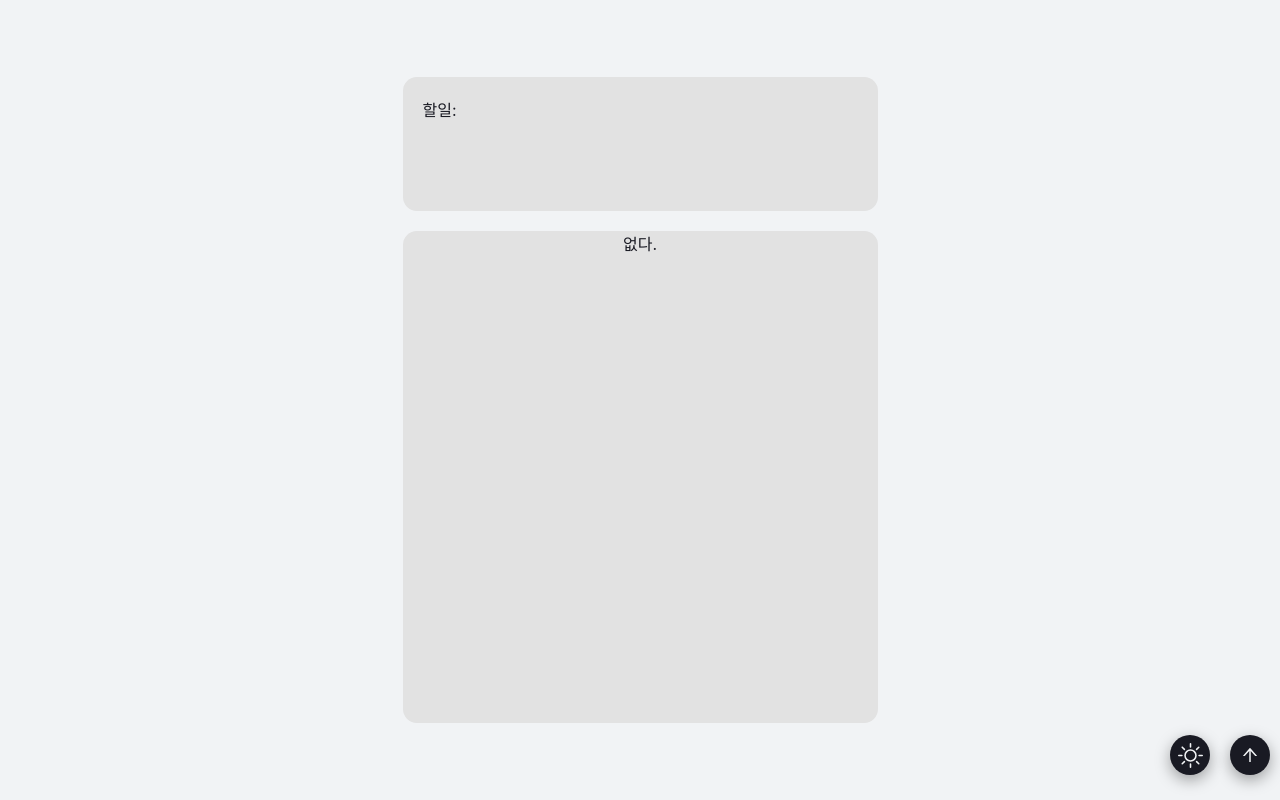
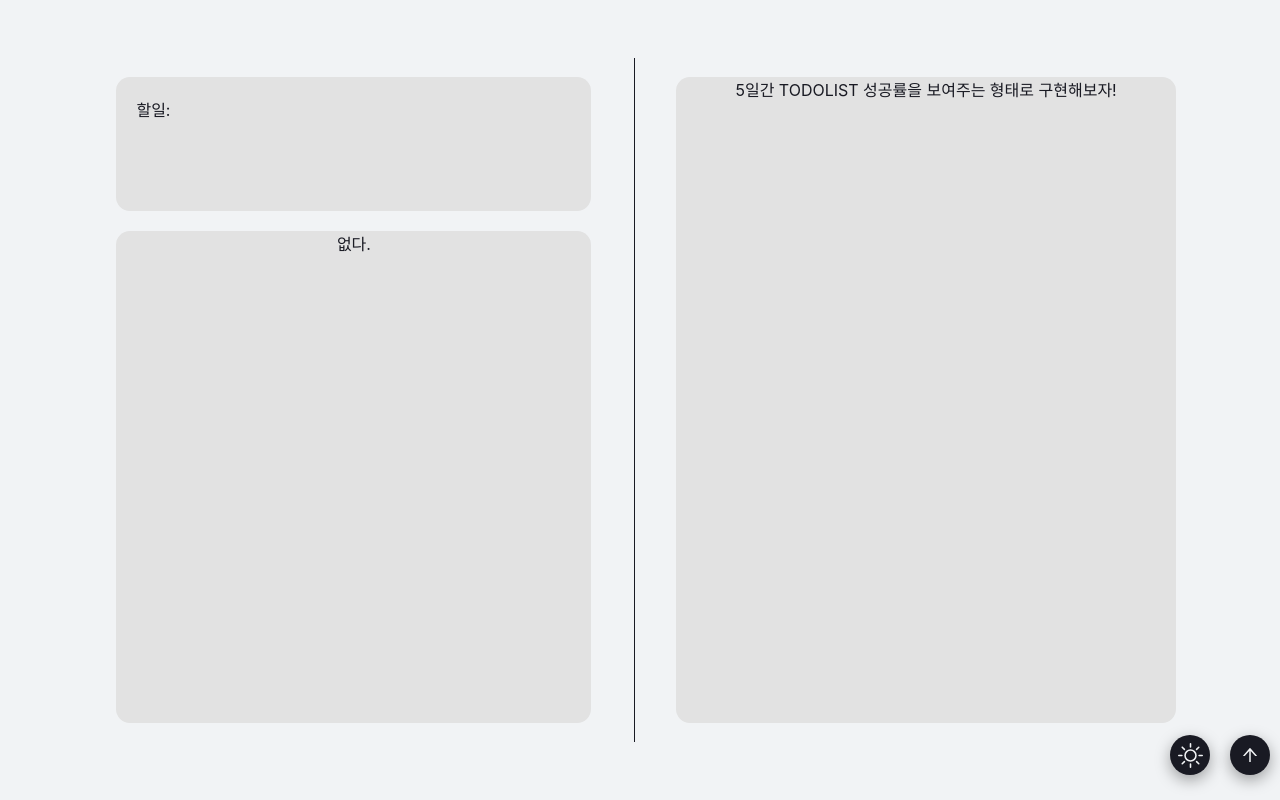
Before and after one commit to Jihun1215/TsTodoList, a React (Create React App) app: page / in a window 1280 px wide. Built offline with nearby package versions, Linux system fonts and the light colour scheme.

Commit message:
Feat: ThisWeek 영역 조정

```diff
--- a/src/components/Thisweek.tsx
+++ b/src/components/Thisweek.tsx
@@ -3,15 +3,21 @@
 
 const Thisweek = () => {
   return (
-    <ThisWeekContiner>Thisweek</ThisWeekContiner>
+    <ThisWeekContiner>
+      5일간 TODOLIST 성공률을 보여주는 형태로 구현해보자!
+    </ThisWeekContiner>
   )
 }
 
 export default Thisweek
 
 const ThisWeekContiner = styled.div`
-    width: 40%;
-    height: 80%;
-    border: 1px solid red;
-    display: none;
+   width: 500px;
+    height: 85%;
+    ${props => props.theme.FlexCol};
+    align-items: center;
+    gap: 20px 0;
+    border-radius: 14px;
+  background-color: ${props => props.theme.color2};
+
 `;
--- a/src/components/TodoBox.tsx
+++ b/src/components/TodoBox.tsx
@@ -6,15 +6,15 @@
 const TodoBox = () => {
   return (
     <TodoContiner>
-        <TodoForm/>
-        <TodoList/>
+      <TodoForm />
+      <TodoList />
     </TodoContiner>
   )
 }
 
 export default TodoBox
 
-const TodoContiner= styled.div`
+const TodoContiner = styled.div`
     width: 500px;
     height: 85%;
     ${props => props.theme.FlexCol};
--- a/src/components/Todo.tsx
+++ b/src/components/TodoItem.tsx
@@ -13,7 +13,7 @@
   children: React.ReactNode;
 }
 
-const Todo = () => {
+const TodoItem = () => {
   const [todoItem, setTodoItem] = useRecoilState<Item[]>(todoItemState)
 
   // 오늘 저장된 리스트를 가지고 오기 위한 로컬스토리지 키 값
@@ -61,7 +61,7 @@
       {
         todoItem.length > 0 ? (
           todoItem.map((item: any) => {
-            return (<TodoListBox id={item.itemId} isDone={item.isDone}>
+            return (<TodoItemBox id={item.itemId} isDone={item.isDone}>
               <h4>{item.title}</h4>
               <div>
                 <Button sm onClick={() => onClickDeleteTodo(item.itemId)}>삭제</Button>
@@ -70,7 +70,7 @@
                 }
               </div>
 
-            </TodoListBox>)
+            </TodoItemBox>)
           })
         ) : <div>없다.</div>
       }
@@ -84,10 +84,10 @@
   );
 };
 
-export default Todo;
+export default TodoItem;
 
 
-const TodoListBox = styled.div<TodoListBoxProps>`
+const TodoItemBox = styled.div<TodoListBoxProps>`
     margin-top: 10px;
     width: 90%;
     height: 4.375rem;
--- a/src/components/TodoList.tsx
+++ b/src/components/TodoList.tsx
@@ -1,6 +1,6 @@
 import React from 'react';
 import { styled } from 'styled-components';
-import Todo from './Todo';
+import Todo from './TodoItem';
 
 
 
--- a/src/pages/Home.tsx
+++ b/src/pages/Home.tsx
@@ -9,16 +9,17 @@
 const Home = () => {
   return (
     <>
-    <WebViewContainer>
-      <TodoBox/>
-      {/* <WebViewLine/> */}
-      <Thisweek/>
-      <Sidebar/>
-    </WebViewContainer>
-    <MobileViewContainer>
-    <TodoBox/>
-    <Sidebar/>
-    </MobileViewContainer>
+      <WebViewContainer>
+        <TodoBox />
+        <WebViewLine />
+        <Thisweek />
+        <Sidebar />
+      </WebViewContainer>
+
+      <MobileViewContainer>
+        <TodoBox />
+        <Sidebar />
+      </MobileViewContainer>
     </>
   )
 }
@@ -30,7 +31,7 @@
     ${props => props.theme.FlexRow};
     ${props => props.theme.FlexCenter};
     gap: 0px 30px;
-    @media screen and (max-width: 650px) {
+    @media screen and (max-width: 1000px) {
     display: none;
   }
 `;
@@ -44,13 +45,13 @@
 const MobileViewContainer = styled.div`
   display: none;
   ${props => props.theme.WH100};
-  @media screen and (max-width: 650px) {
+  @media screen and (max-width: 1000px) {
     display: block;
     ${props => props.theme.FlexRow};
-
     padding: 1rem;
-    /* width: 26.25rem;
-  height: 90vh; */
+    width: 26.25rem;
+    height: 90vh;
+    border: 1px solid red;
 
   }
 
```
